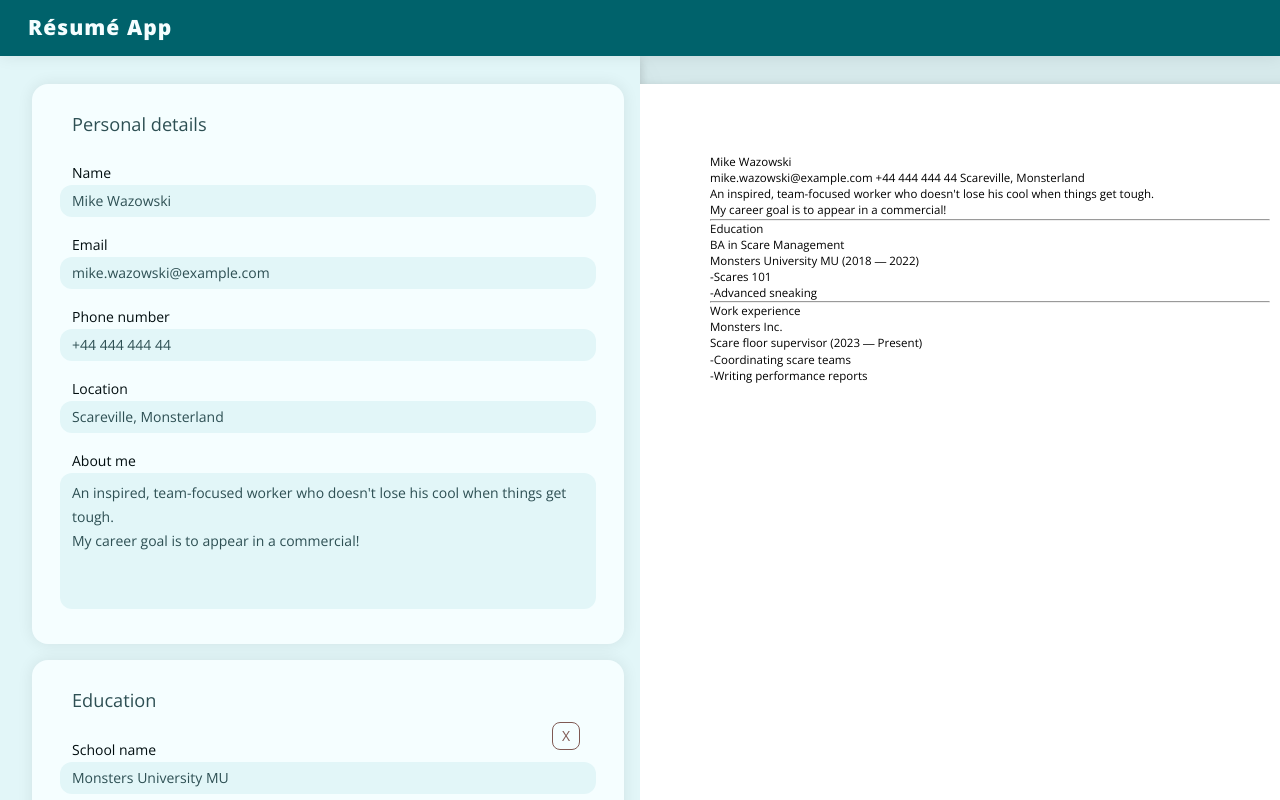
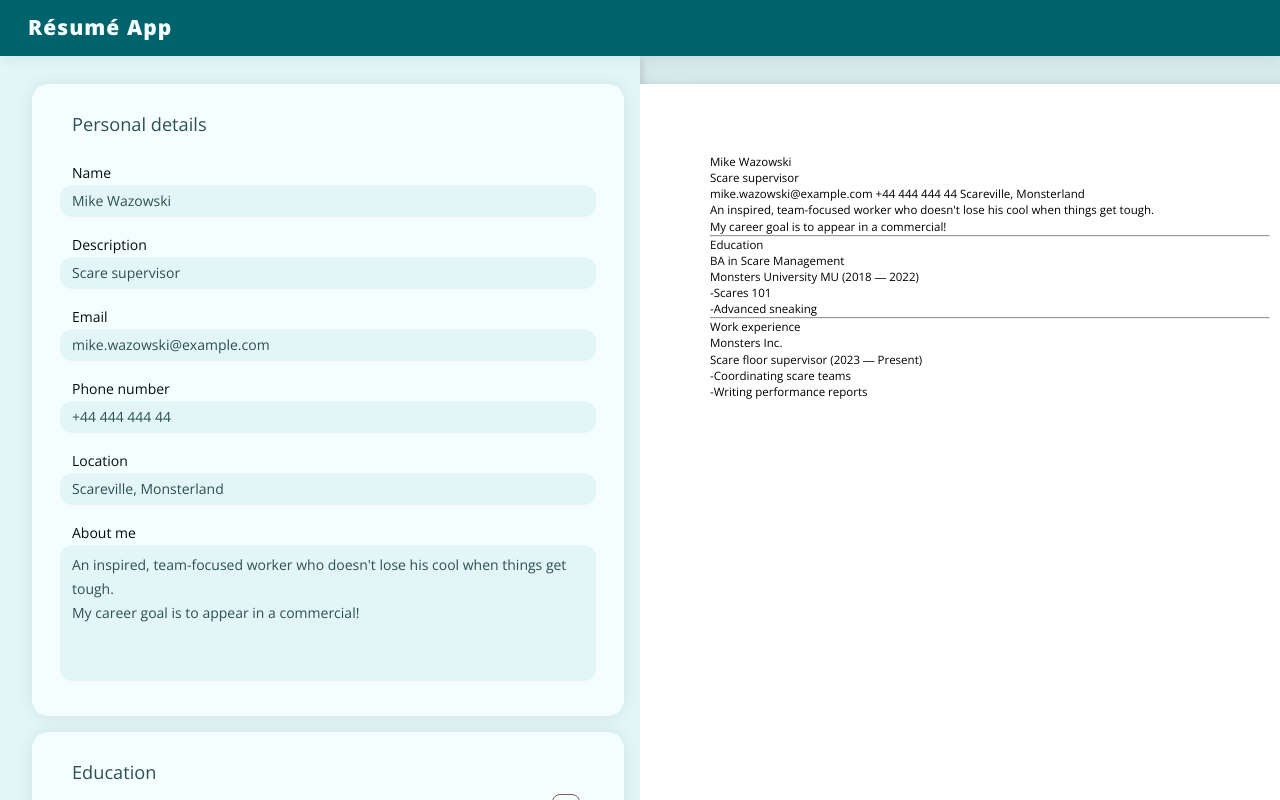
Before and after one commit to vicpues/odin-cv, a React (Vite) app: page / in a window 1280 px wide. Built offline with nearby package versions, Linux system fonts and the light colour scheme.

Commit message:
feat: Add description field

```diff
--- a/src/components/Form/PersonalTemplate.jsx
+++ b/src/components/Form/PersonalTemplate.jsx
@@ -15,6 +15,15 @@ export default function PersonalTemplate({
         placeholder="ex. 'Mike Wazowski'"
         defaultValue={groupData.name}
         inputProps={{ autoCapitalize: "words", autoComplete: "name" }}
+      />
+
+      <Input
+        label="Description"
+        name="description"
+        type="text"
+        placeholder="ex. 'Scare supervisor'"
+        defaultValue={groupData.description}
+        inputProps={{ autoCapitalize: "words" }}
       />
 
       <Input
--- a/src/components/Output/Output.jsx
+++ b/src/components/Output/Output.jsx
@@ -13,6 +13,7 @@ export default function Output({ data }) {
         <div className="output-page">
           <div>
             <div>{personal.name}</div>
+            <div>{personal.description}</div>
             <span>{personal.email}</span> <span>{personal.phone}</span>{" "}
             <span>{personal.location}</span>
             <div>
--- a/src/form-data.js
+++ b/src/form-data.js
@@ -3,6 +3,7 @@ export const data = {
         {
             uniqueId: crypto.randomUUID(),
             name: "Mike Wazowski",
+            description: "Scare supervisor",
             email: "mike.wazowski@example.com",
             phone: "+44 444 444 44",
             location: "Scareville, Monsterland",
```
